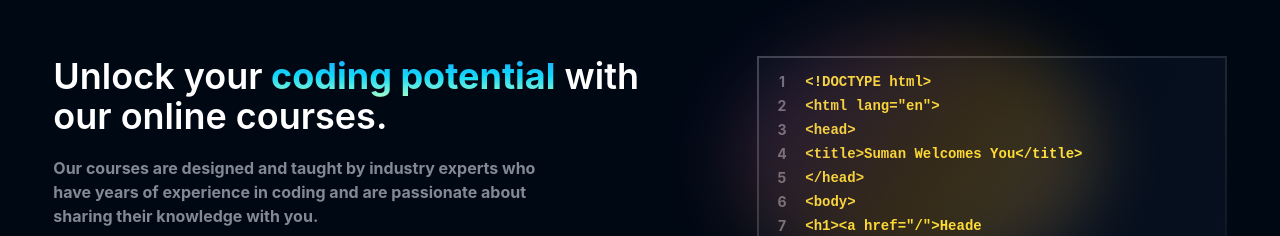
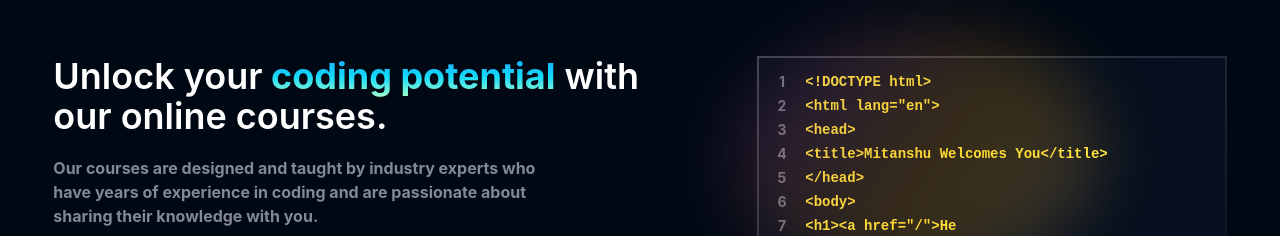
Before and after one commit to Mitanshubad/stdn-hosting, a React (Create React App) app: page / in a window 1280 px wide. Shown: the part 716-952 px from the top of the page. Built offline with nearby package versions, Linux system fonts and the light colour scheme; no server answers.

Commit message:
Update Home.jsx

```diff
--- a/src/pages/Home.jsx
+++ b/src/pages/Home.jsx
@@ -91,7 +91,7 @@
               active: false,
             }}
             codeColor={"text-yellow-25"}
-            codeblock={`<!DOCTYPE html>\n <html lang="en">\n<head>\n<title>Suman Welcomes You</title>\n</head>\n<body>\n<h1><a href="/">Header</a></h1>\n<nav> <a href="/one">One</a> <a href="/two">Two</a> <a href="/three">Three</a>\n</nav>\n</body>`}
+            codeblock={`<!DOCTYPE html>\n <html lang="en">\n<head>\n<title>Mitanshu Welcomes You</title>\n</head>\n<body>\n<h1><a href="/">Header</a></h1>\n<nav> <a href="/one">One</a> <a href="/two">Two</a> <a href="/three">Three</a>\n</nav>\n</body>`}
             backgroundGradient={<div className="codeblock1 absolute"></div>}
           />
         </div>
```
